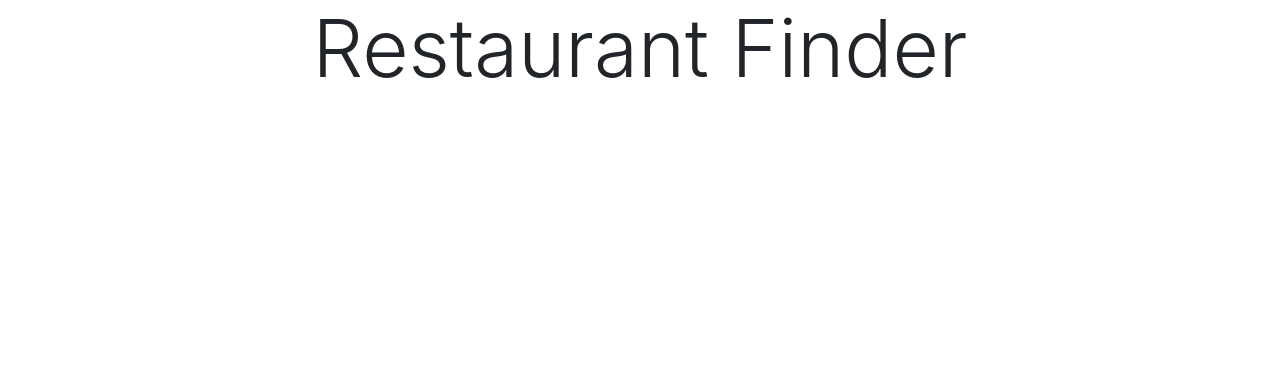
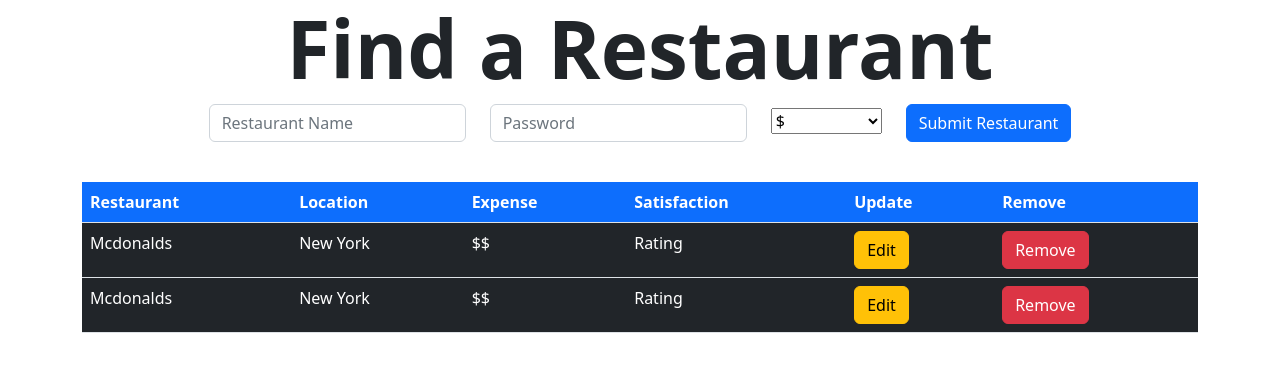
Before and after one commit to BishanWebeshete/Restaurant-Reviewer, a React (Create React App) app in the folder client/: page / in a window 1280 px wide. Shown: the top 372 px of the page. Built offline with nearby package versions, Linux system fonts and the light colour scheme.

Commit message:
created dummy data within components to display proper information on the home page

```diff
--- a/client/src/App.css
+++ b/client/src/App.css
@@ -1,4 +1,4 @@
-.App {
+/* .App {
   text-align: center;
 }
 
@@ -35,4 +35,4 @@
   to {
     transform: rotate(360deg);
   }
-}
+} */
--- a/client/src/App.js
+++ b/client/src/App.js
@@ -7,11 +7,13 @@ import UpdateRestaurant from './routes/UpdateRestaurant';
 
 function App() {
   return (
-    <Routes>
-      <Route path='/' element={<Home />} />
-      <Route path='/restaurants/:id' element={<RestaurantDetails />} />
-      <Route path='/restaurants/:id/update' element={<UpdateRestaurant />} />
-    </Routes>
+    <div className="container">
+      <Routes>
+        <Route path='/' element={<Home />} />
+        <Route path='/restaurants/:id' element={<RestaurantDetails />} />
+        <Route path='/restaurants/:id/update' element={<UpdateRestaurant />} />
+      </Routes>
+    </div>
   )
 }
 
--- a/client/src/components/AddRestaurant.js
+++ b/client/src/components/AddRestaurant.js
@@ -0,0 +1,28 @@
+function AddRestaurant () {
+  return (
+    <div className="mb-4 d-flex justify-content-center">
+      <form className="row g-4 form-inline">
+        <div className="col-auto">
+          <input type="text" className="form-control" placeholder="Restaurant Name" />
+        </div>
+        <div className="col-auto">
+          <input type="password" className="form-control" placeholder="Password" />
+        </div>
+        <div className="col-auto">
+          <select className="custom-select my-1 mr-sm-2">
+            <option disabled>Price Range</option>
+            <option value="1">$</option>
+            <option value="2">$$</option>
+            <option value="3">$$$</option>
+            <option value="4">$$$$</option>
+            <option value="5">$$$$$</option>
+          </select>
+        </div>
+        <div className="col-auto">
+          <button type="submit" className="btn btn-primary mb-3">Submit Restaurant</button>
+        </div>
+      </form>
+    </div>
+  )
+}
+export default AddRestaurant;
--- a/client/src/components/Header.js
+++ b/client/src/components/Header.js
@@ -1,6 +1,6 @@
 function Header () {
   return (
-    <h1 className='display-1 text-center'>Restaurant Finder</h1>
+    <h1 className='display-1 text-center fw-semibold'>Find a Restaurant</h1>
   )
 }
 export default Header;
--- a/client/src/components/RestaurantList.js
+++ b/client/src/components/RestaurantList.js
@@ -0,0 +1,37 @@
+function RestaurantList() {
+  return(
+    <div className="list-group">
+      <table className="table text-white">
+        <thead className="bg-primary">
+          <tr>
+            <th scope="col">Restaurant</th>
+            <th scope="col">Location</th>
+            <th scope="col">Expense</th>
+            <th scope="col">Satisfaction</th>
+            <th scope="col">Update</th>
+            <th scope="col">Remove</th>
+          </tr>
+        </thead>
+        <tbody className="bg-dark">
+          <tr>
+            <td>Mcdonalds</td>
+            <td>New York</td>
+            <td>$$</td>
+            <td>Rating</td>
+            <td><button className="btn btn-warning">Edit</button></td>
+            <td><button className="btn btn-danger">Remove</button></td>
+          </tr>
+          <tr>
+            <td>Mcdonalds</td>
+            <td>New York</td>
+            <td>$$</td>
+            <td>Rating</td>
+            <td><button className="btn btn-warning">Edit</button></td>
+            <td><button className="btn btn-danger">Remove</button></td>
+          </tr>
+        </tbody>
+      </table>
+    </div>
+  )
+}
+export default RestaurantList;
--- a/client/src/index.css
+++ b/client/src/index.css
@@ -1,4 +1,4 @@
-body {
+/* body {
   margin: 0;
   font-family: -apple-system, BlinkMacSystemFont, 'Segoe UI', 'Roboto', 'Oxygen',
     'Ubuntu', 'Cantarell', 'Fira Sans', 'Droid Sans', 'Helvetica Neue',
@@ -10,4 +10,4 @@ body {
 code {
   font-family: source-code-pro, Menlo, Monaco, Consolas, 'Courier New',
     monospace;
-}
+} */
--- a/client/src/routes/Home.js
+++ b/client/src/routes/Home.js
@@ -1,9 +1,13 @@
 import Header from '../components/Header'
+import AddRestaurant from '../components/AddRestaurant'
+import RestaurantList from '../components/RestaurantList'
 
 function Home() {
   return (
     <div>
       <Header />
+      <AddRestaurant />
+      <RestaurantList />
     </div>
   )
 }
```
